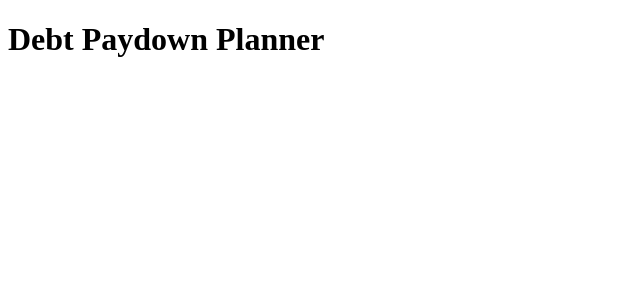
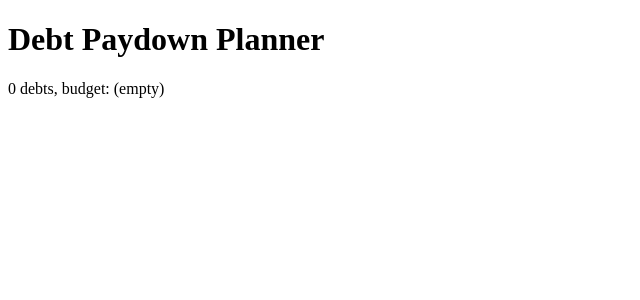
Before and after one commit to joekavanagh98/debt-paydown-planner, a React (Vite) app in the folder v2-react/: page / in a window 1280 px wide. Shown: the top 300 px of the page, without its empty margins (0-640 px from the left). Built offline with nearby package versions, Linux system fonts and the light colour scheme.

Commit message:
feat(v2): wire debts and budget state with add and delete handlers in App

```diff
--- a/v2-react/src/App.jsx
+++ b/v2-react/src/App.jsx
@@ -1,7 +1,24 @@
+import { useState } from "react";
+
 function App() {
+  const [debts, setDebts] = useState([]);
+  const [budget, setBudget] = useState("");
+
+  const addDebt = (debt) => {
+    const debtWithId = { ...debt, id: crypto.randomUUID() };
+    setDebts((prev) => [...prev, debtWithId]);
+  };
+
+  const deleteDebt = (id) => {
+    setDebts((prev) => prev.filter((d) => d.id !== id));
+  };
+
   return (
     <main>
       <h1>Debt Paydown Planner</h1>
+      <p>
+        {debts.length} debts, budget: {budget || "(empty)"}
+      </p>
     </main>
   );
 }
```
